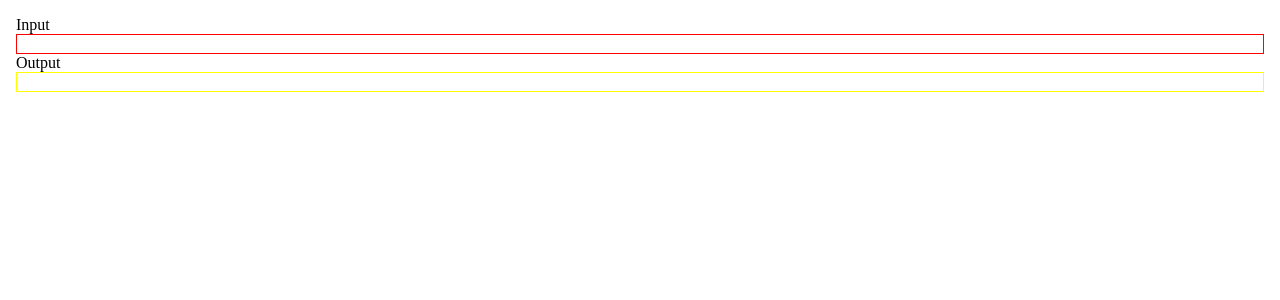
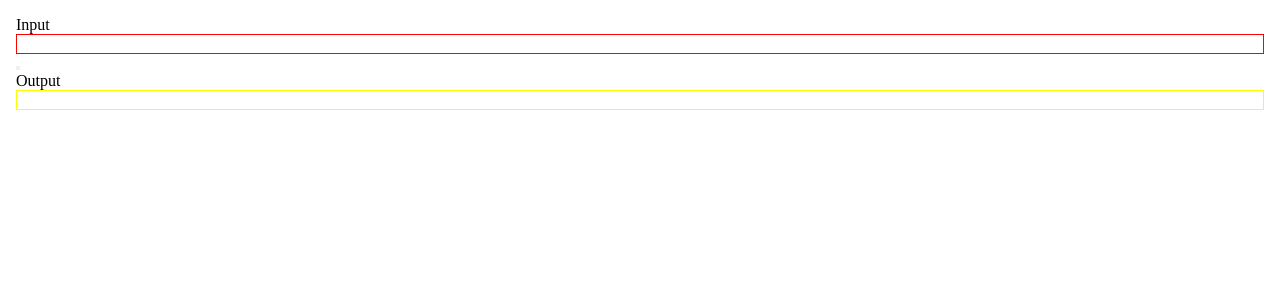
Before and after one commit to yu2/yu2.github.io, a Jekyll site: the page prj/txtp/txtp.html, which Jekyll copies as it is, in a window 1280 px wide. Shown: the top 300 px of the page. Built offline with Jekyll 4.4.1, drawn with Linux system fonts in a browser that asks for light colours.

Commit message:
Add files via upload

```diff
--- a/prj/txtp/txtp.html
+++ b/prj/txtp/txtp.html
@@ -9,6 +9,7 @@
   <div class="text-area">
     <p>Input</p>
     <div id="input" contenteditable = "true"></div>
+    <button></button>
     <p>Output</p>
     <div id="output" contenteditable="true"></div>
   </div>
```
